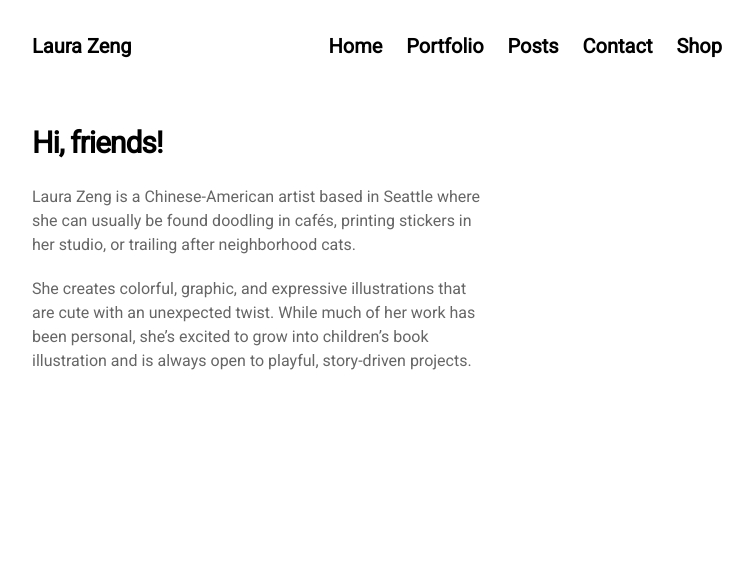
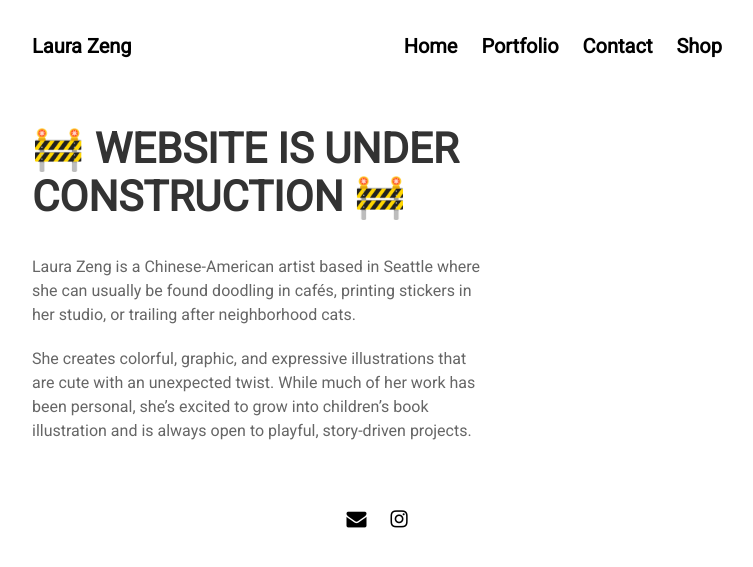
Before and after one commit to laurazeng/laurazeng.github.io, a Jekyll site: the page built from index.md, in a window 1280 px wide. Shown: the top 567 px of the page, without its empty margins (263-1016 px from the left). Built offline with Jekyll 4.4.1, drawn with Linux system fonts in a browser that asks for light colours; nearby versions of some CDN libraries.

Commit message:
Add construction warning, remove unnecessary website elements

```diff
--- a/_data/settings.yml
+++ b/_data/settings.yml
@@ -4,7 +4,6 @@
 menu:
 - {name: 'Home', url: ''}
 - {name: 'Portfolio',     url: 'portfolio'}
-- {name: 'Posts',     url: 'posts'}
 - {name: 'Contact',  url: 'contact'}
 - {name: 'Shop', url: 'http://lauradzeng.square.site/'}
 
@@ -21,7 +20,8 @@ projects:
 # Contact Section
 
 social:
-# - {icon: 'instagram', link: 'https://instagram.com/lauradzeng'}
+- {icon: 'envelope', link: 'mailto:lauradzeng@gmail.com'}
+- {icon: 'instagram', link: 'https://instagram.com/lauradzeng'}
 
 # social network icons available: 'twitter' / 'facebook' / 'github' / 'pinterest' 'google-plus' / 'linkedin' / 'youtube' / 'instagram' / 'dribbble' / 'behance' / 'soundcloud' / 'vine'
 
--- a/index.md
+++ b/index.md
@@ -4,8 +4,8 @@ title: Home
 ---
 
 
+## 🚧 WEBSITE IS UNDER CONSTRUCTION 🚧
 
-# Hi, friends!
 Laura Zeng is a Chinese-American artist based in Seattle where she can usually be found doodling in cafés, printing stickers in her studio, or trailing after neighborhood cats.
 
 She creates colorful, graphic, and expressive illustrations that are cute with an unexpected twist. While much of her work has been personal, she's excited to grow into children's book illustration and is always open to playful, story-driven projects.
```
Also changed, not shown: pages/contact.md (+4 -1 lines).
